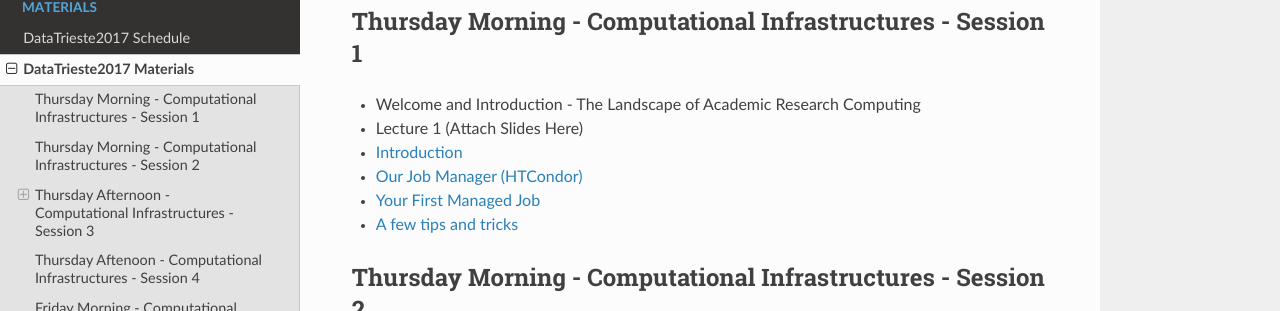
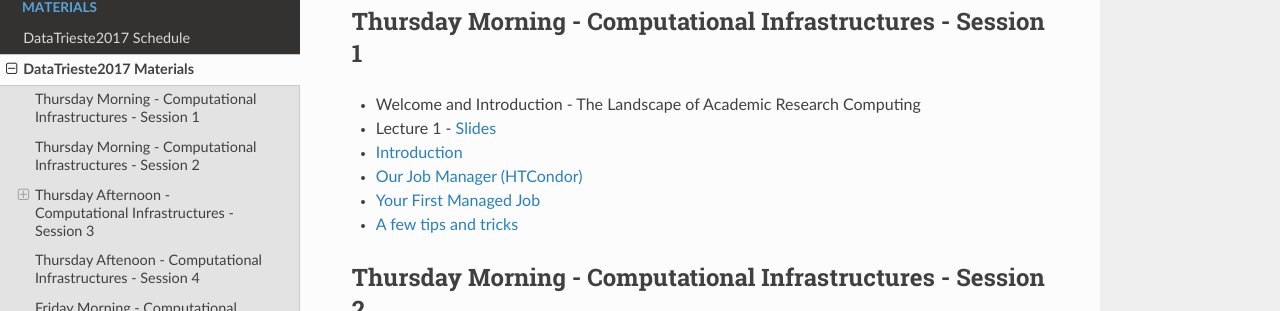
Before and after one commit to opensciencegrid/dosar, an MkDocs documentation site: the page built from docs/Materials/TriesteMaterials.md, in a window 1280 px wide and 900 px high. Shown: the part 155-466 px from the top of the window. Built offline with MkDocs 1.6.1, drawn with Linux system fonts in a browser that asks for light colours; nearby versions of some CDN libraries; old or Windows-style settings are respelled for this version of MkDocs.

Commit message:
Update TriesteMaterials.md

```diff
--- a/docs/Materials/TriesteMaterials.md
+++ b/docs/Materials/TriesteMaterials.md
@@ -3,7 +3,7 @@
 ## Thursday Morning - Computational Infrastructures - Session 1
 
    * Welcome and Introduction - The Landscape of Academic Research Computing
-   * Lecture 1 (Attach Slides Here)
+   * Lecture 1 - [Slides](https://github.com/opensciencegrid/dosar/blob/master/docs/Materials/RDA-Lecture1-2017.pdf)
    * [Introduction](https://github.com/opensciencegrid/dosar/blob/master/docs/Materials/01-Introduction.md)
    * [Our Job Manager (HTCondor)](https://github.com/opensciencegrid/dosar/blob/master/docs/Materials/02-OurJobManager.md)
    * [Your First Managed Job](https://github.com/opensciencegrid/dosar/blob/master/docs/Materials/03-FirstManagedJob.md)
```
